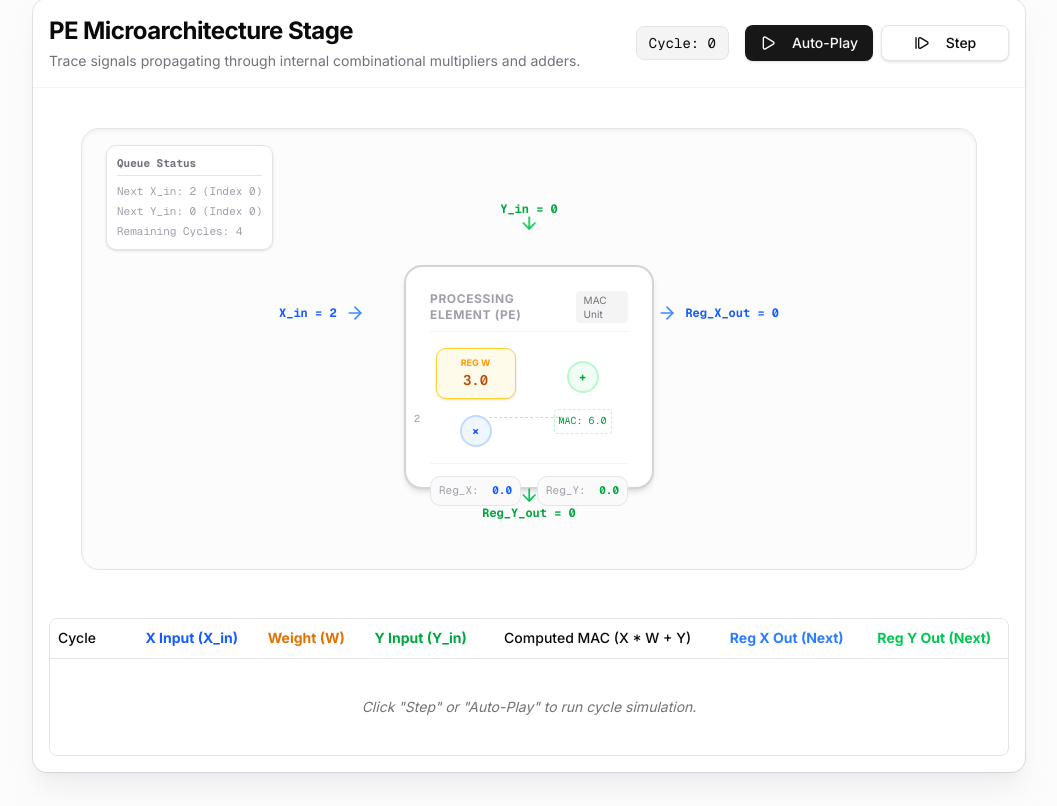
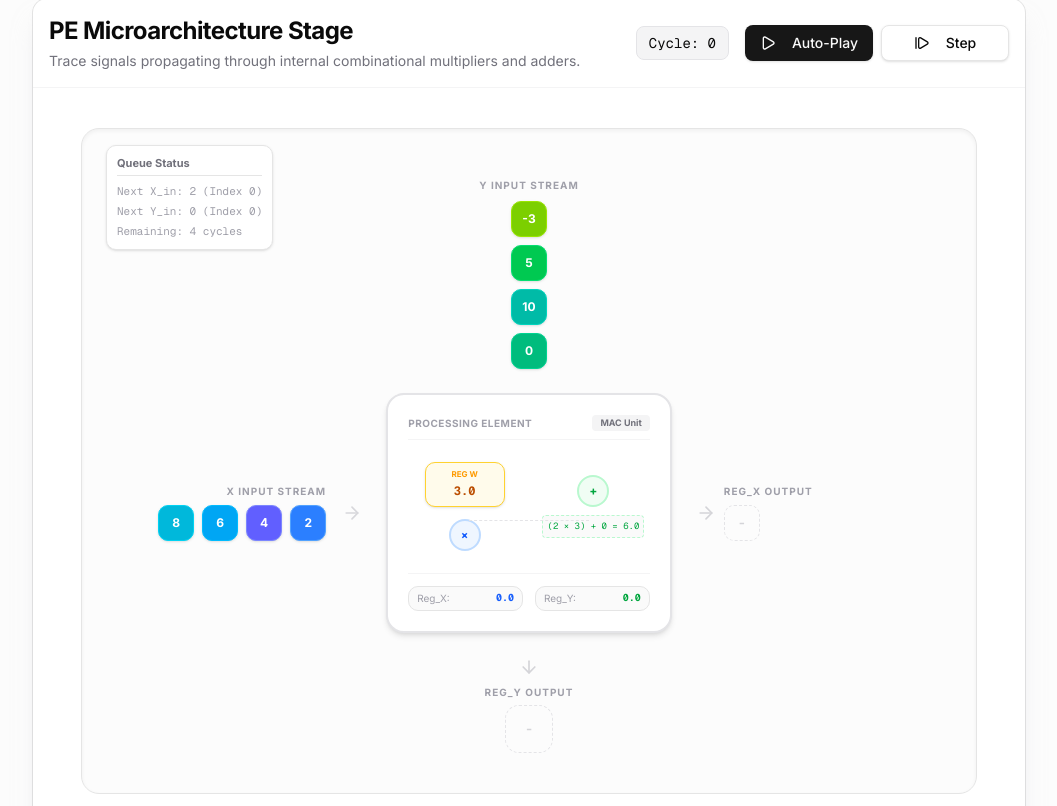
Before and after one commit to georgesung/systolic-array-simulator, a Next.js app in the folder web/: page / in a window 1280 px wide. Shown: the part 654-1460 px from the top of the page, without its empty margins (111-1168 px from the left). Built offline with nearby package versions, Linux system fonts and the light colour scheme.

Commit message:
Make the visuals nicer with blocks

```diff
--- a/web/src/components/PESimulator.tsx
+++ b/web/src/components/PESimulator.tsx
@@ -20,6 +20,22 @@ interface PEHistoryEntry {
   xOut: number;
   yOut: number;
 }
+
+const X_COLORS = [
+  'bg-blue-500 text-white dark:bg-blue-600 border-blue-400',
+  'bg-indigo-500 text-white dark:bg-indigo-600 border-indigo-400',
+  'bg-sky-500 text-white dark:bg-sky-600 border-sky-400',
+  'bg-cyan-500 text-white dark:bg-cyan-600 border-cyan-400',
+  'bg-purple-500 text-white dark:bg-purple-600 border-purple-400',
+];
+
+const Y_COLORS = [
+  'bg-emerald-500 text-white dark:bg-emerald-600 border-emerald-400',
+  'bg-teal-500 text-white dark:bg-teal-600 border-teal-400',
+  'bg-green-500 text-white dark:bg-green-600 border-green-400',
+  'bg-lime-500 text-white dark:bg-lime-600 border-lime-400',
+  'bg-rose-500 text-white dark:bg-rose-600 border-rose-400',
+];
 
 export function PESimulator() {
   const [weightInput, setWeightInput] = useState<string>('3.0');
@@ -67,7 +83,7 @@ export function PESimulator() {
     setYStreamInput(ys.join(', '));
   };
 
-  // Perform one tick/step (wrapped in useCallback to satisfy dependency rules)
+  // Perform one tick/step
   const tick = useCallback(() => {
     if (cycle >= maxCycles) {
       setIsAutoPlaying(false);
@@ -146,7 +162,7 @@ export function PESimulator() {
                   onClick={handleRandomizeWeight}
                   disabled={cycle > 0}
                 >
-                  <Dices className="w-3 h-3 mr-1" /> RNG
+                  <Dices className="w-3.5 h-3.5 mr-1" /> RNG
                 </Button>
               </div>
               <Input
@@ -242,120 +258,182 @@ export function PESimulator() {
         </CardHeader>
         <CardContent className="flex flex-col items-center">
 
-          {/* Main Visual Canvas */}
-          <div className="w-full max-w-4xl bg-zinc-50/50 dark:bg-black rounded-2xl border p-12 relative flex flex-col items-center justify-center min-h-[420px] mb-8 overflow-hidden shadow-inner">
+          {/* Main Visual Canvas (Horizontal-centric queue and structural map) */}
+          <div className="w-full max-w-4xl bg-zinc-50/50 dark:bg-black rounded-2xl border p-6 relative flex flex-col items-center justify-center min-h-[480px] mb-8 overflow-hidden shadow-inner">
 
-            {/* Input Queues Visualizer */}
-            <div className="absolute top-4 left-6 flex flex-col gap-1 text-[11px] text-zinc-400 font-mono bg-white dark:bg-zinc-950 p-2.5 rounded-lg border shadow-sm max-w-[200px]">
-              <span className="font-bold text-zinc-500 border-b pb-1 mb-1">Queue Status</span>
-              <span>Next X_in: {currentXIn} (Index {cycle})</span>
-              <span>Next Y_in: {currentYIn} (Index {cycle})</span>
-              <span>Remaining Cycles: {Math.max(0, maxCycles - cycle)}</span>
+            {/* Input Queues Metadata Bubble */}
+            <div className="absolute top-4 left-6 flex flex-col gap-1 text-[11px] text-zinc-400 font-mono bg-white dark:bg-zinc-950 p-2.5 rounded-lg border shadow-sm max-w-[200px] z-10">
+              <span className="font-bold text-zinc-500 border-b pb-1 mb-1 font-sans">Queue Status</span>
+              <span>Next X_in: {cycle < xStream.length ? xStream[cycle] : 0} (Index {cycle})</span>
+              <span>Next Y_in: {cycle < yStream.length ? yStream[cycle] : 0} (Index {cycle})</span>
+              <span>Remaining: {Math.max(0, maxCycles - cycle)} cycles</span>
             </div>
 
-            {/* PE Structure Drawing */}
-            <div className="flex items-center justify-center relative w-[500px] h-[320px] mt-6">
+            {/* Structured Simulation Layout */}
+            <div className="flex flex-col items-center w-full max-w-3xl mt-8 relative gap-4">
 
-              {/* Top Y Input Arrow & Bubble */}
-              <div className="absolute top-0 left-1/2 -translate-x-1/2 flex flex-col items-center">
-                <span className="text-xs font-bold text-green-600 dark:text-green-400 font-mono">
-                  Y_in = {currentYIn}
-                </span>
-                <ArrowDown className="w-5 h-5 text-green-500 animate-bounce" />
+              {/* Row 1: Top Y Input Queue */}
+              <div className="flex flex-col items-center h-48 justify-end">
+                <span className="text-[10px] font-bold text-zinc-400 uppercase tracking-widest mb-2 font-sans">Y Input Stream</span>
+                <div className="flex flex-col gap-2 items-center">
+                  {Array.from({ length: 4 })
+                    .map((_, idx) => idx)
+                    .reverse()
+                    .map(j => {
+                      const k = cycle + j;
+                      if (k >= yStream.length) return null;
+                      return (
+                        <div
+                          key={`y-q-${k}`}
+                          className={`w-9 h-9 rounded-lg shadow-sm flex items-center justify-center text-xs font-bold border transform transition-all duration-300 ${
+                            Y_COLORS[k % Y_COLORS.length]
+                          }`}
+                        >
+                          {yStream[k]}
+                        </div>
+                      );
+                    })}
+                </div>
+                <ArrowDown className="w-5 h-5 text-zinc-300 dark:text-zinc-700 mt-2 animate-bounce" />
               </div>
 
-              {/* Left X Input Arrow & Bubble */}
-              <div className="absolute left-0 top-[35%] -translate-y-1/2 flex items-center gap-2">
-                <span className="text-xs font-bold text-blue-600 dark:text-blue-400 font-mono">
-                  X_in = {currentXIn}
-                </span>
-                <ArrowRight className="w-5 h-5 text-blue-500 animate-pulse" />
+              {/* Row 2: Left X Queue | Center PE | Right X Register Out */}
+              <div className="flex items-center justify-center w-full gap-4">
+
+                {/* Left X Input Queue */}
+                <div className="flex items-center justify-end w-64 pr-2">
+                  <div className="flex flex-col items-end mr-4">
+                    <span className="text-[10px] font-bold text-zinc-400 uppercase tracking-widest mb-1.5 font-sans">X Input Stream</span>
+                    <div className="flex gap-2 items-center">
+                      {Array.from({ length: 4 })
+                        .map((_, idx) => idx)
+                        .reverse()
+                        .map(j => {
+                          const k = cycle + j;
+                          if (k >= xStream.length) return null;
+                          return (
+                            <div
+                              key={`x-q-${k}`}
+                              className={`w-9 h-9 rounded-lg shadow-sm flex items-center justify-center text-xs font-bold border transform transition-all duration-300 ${
+                                X_COLORS[k % X_COLORS.length]
+                              }`}
+                            >
+                              {xStream[k]}
+                            </div>
+                          );
+                        })}
+                    </div>
+                  </div>
+                  <ArrowRight className="w-5 h-5 text-zinc-300 dark:text-zinc-700 animate-pulse shrink-0" />
                 </div>
 
-              {/* Main Processing Element Boundary Box */}
-              <div className="absolute top-[20%] bottom-[10%] left-[25%] right-[25%] bg-white dark:bg-zinc-900 border-2 border-zinc-300 dark:border-zinc-700 rounded-2xl shadow-md p-6 flex flex-col justify-between">
+                {/* Center: The Processing Element Boundary Box */}
+                <div className="w-[320px] h-[240px] bg-white dark:bg-zinc-900 border-2 border-zinc-200 dark:border-zinc-800 rounded-2xl shadow-md p-5 flex flex-col justify-between relative z-10">
 
                   {/* Header Label inside box */}
                   <div className="flex justify-between items-center pb-2 border-b border-zinc-100 dark:border-zinc-800">
-                  <span className="text-xs font-bold uppercase tracking-wider text-zinc-400">Processing Element (PE)</span>
-                  <span className="text-[10px] bg-zinc-100 dark:bg-zinc-800 px-2 py-0.5 rounded text-zinc-500">MAC Unit</span>
+                    <span className="text-[10px] font-bold uppercase tracking-wider text-zinc-400 font-sans">Processing Element</span>
+                    <span className="text-[9px] bg-zinc-100 dark:bg-zinc-800 px-2 py-0.5 rounded text-zinc-500 font-bold font-sans">MAC Unit</span>
                   </div>
 
                   {/* Internal Logic Diagrams */}
-                <div className="flex-1 grid grid-cols-2 gap-4 items-center py-4 relative">
+                  <div className="flex-1 grid grid-cols-2 gap-4 items-center py-2 relative">
 
                     {/* Left Column: Register W & Multiplier */}
-                  <div className="flex flex-col items-center gap-4 relative">
+                    <div className="flex flex-col items-center gap-3 relative">
                       {/* Weight Register Box */}
-                    <div className="bg-amber-50 dark:bg-amber-950/20 border border-amber-300 dark:border-amber-800/80 rounded-lg p-2 w-20 text-center shadow-sm">
-                      <span className="text-[9px] text-amber-500 uppercase font-bold block">Reg W</span>
-                      <span className="font-mono text-sm font-semibold text-amber-700 dark:text-amber-400">
+                      <div className="bg-amber-50 dark:bg-amber-950/20 border border-amber-300 dark:border-amber-800/80 rounded-lg p-1.5 w-20 text-center shadow-sm">
+                        <span className="text-[8px] text-amber-500 uppercase font-bold block font-sans">Reg W</span>
+                        <span className="font-mono text-xs font-bold text-amber-700 dark:text-amber-400">
                           {parsedWeight.toFixed(1)}
                         </span>
                       </div>
 
-                    {/* Multiplier Icon/Symbol */}
+                      {/* Multiplier Symbol */}
                       <div className="bg-blue-50 dark:bg-blue-950/40 border-2 border-blue-200 dark:border-blue-900 rounded-full w-8 h-8 flex items-center justify-center text-xs font-bold text-blue-600 dark:text-blue-400 font-mono">
                         ×
                       </div>
-                    {/* Floating internal signal path X_in -> multiplier */}
-                    <div className="text-[10px] text-zinc-400 font-mono absolute -left-4 top-[65%]">
-                      {currentXIn}
-                    </div>
                     </div>
 
-                  {/* Right Column: Adder & Register Accumulator */}
-                  <div className="flex flex-col items-center gap-4 relative">
+                    {/* Right Column: Adder */}
+                    <div className="flex flex-col items-center justify-center gap-2 relative">
                       {/* Adder Symbol */}
                       <div className="bg-green-50 dark:bg-green-950/40 border-2 border-green-200 dark:border-green-900 rounded-full w-8 h-8 flex items-center justify-center text-xs font-bold text-green-600 dark:text-green-400 font-mono">
                         +
                       </div>
 
-                    {/* Temporary Accumulator Bubble */}
-                    <div className="text-[10px] text-green-600 dark:text-green-400 font-mono border border-dashed border-green-200 p-1 rounded">
-                      MAC: { (currentXIn * parsedWeight + currentYIn).toFixed(1) }
+                      {/* Live combinational calculation display */}
+                      <div className="text-[9px] text-green-600 dark:text-green-400 font-mono border border-dashed border-green-200 dark:border-green-900/50 p-1 rounded bg-zinc-50 dark:bg-zinc-950">
+                        ({currentXIn} × {parsedWeight}) + {currentYIn} = {(currentXIn * parsedWeight + currentYIn).toFixed(1)}
                       </div>
                     </div>
 
-                  {/* Connector lines (abstracted) */}
-                  <div className="absolute left-[30%] right-[30%] top-[65%] border-t border-zinc-300 dark:border-zinc-700 border-dashed z-0" />
+                    {/* Connector lines (dashed) */}
+                    <div className="absolute left-[25%] right-[25%] top-[60%] border-t border-zinc-200 dark:border-zinc-800 border-dashed z-0" />
                   </div>
 
-                {/* Registered Outputs (Represent Clock registers) */}
-                <div className="border-t border-zinc-100 dark:border-zinc-800 pt-3 flex justify-between gap-4">
-                  {/* Reg X Out (Horizontal Output Buffer) */}
-                  <div className="flex-1 bg-zinc-50 dark:bg-zinc-950 rounded-lg px-2 py-1.5 border flex justify-between items-center text-[11px] font-mono">
-                    <span className="text-zinc-400">Reg_X:</span>
+                  {/* Registered Outputs (At Clock registers) */}
+                  <div className="border-t border-zinc-100 dark:border-zinc-800 pt-3 flex justify-between gap-3">
+
+                    {/* Reg X Out */}
+                    <div className="flex-1 bg-zinc-50 dark:bg-zinc-950 rounded-lg px-2 py-1 border flex justify-between items-center text-[10px] font-mono">
+                      <span className="text-zinc-400 font-sans">Reg_X:</span>
                       <span className="font-bold text-blue-600 dark:text-blue-400">
                         {peState.regXOut.toFixed(1)}
                       </span>
                     </div>
 
-                  {/* Reg Y Out (Vertical Accumulator Buffer) */}
-                  <div className="flex-1 bg-zinc-50 dark:bg-zinc-950 rounded-lg px-2 py-1.5 border flex justify-between items-center text-[11px] font-mono">
-                    <span className="text-zinc-400">Reg_Y:</span>
+                    {/* Reg Y Out */}
+                    <div className="flex-1 bg-zinc-50 dark:bg-zinc-950 rounded-lg px-2 py-1 border flex justify-between items-center text-[10px] font-mono">
+                      <span className="text-zinc-400 font-sans">Reg_Y:</span>
                       <span className="font-bold text-green-600 dark:text-green-400">
                         {peState.regYOut.toFixed(1)}
                       </span>
+                    </div>
+
+                  </div>
+
+                </div>
+
+                {/* Right X Output Visualizer */}
+                <div className="flex items-center w-64 pl-2 gap-2">
+                  <ArrowRight className="w-5 h-5 text-zinc-300 dark:text-zinc-700 shrink-0" />
+                  <div className="flex flex-col items-start">
+                    <span className="text-[10px] font-bold text-zinc-400 uppercase tracking-widest mb-1.5 font-sans">Reg_X Output</span>
+                    {cycle > 0 ? (
+                      <div
+                        className={`w-9 h-9 rounded-lg shadow-sm flex items-center justify-center text-xs font-bold border transition-all duration-300 ${
+                          X_COLORS[(cycle - 1) % X_COLORS.length]
+                        }`}
+                      >
+                        {peState.regXOut}
+                      </div>
+                    ) : (
+                      <div className="w-9 h-9 rounded-lg border border-dashed border-zinc-200 dark:border-zinc-800 flex items-center justify-center text-zinc-300 dark:text-zinc-700 text-xs font-bold font-mono">
+                        -
+                      </div>
+                    )}
                   </div>
                 </div>
 
               </div>
 
-              {/* Right X Output Arrow & Bubble */}
-              <div className="absolute right-0 top-[35%] -translate-y-1/2 flex items-center gap-2">
-                <ArrowRight className="w-5 h-5 text-blue-500 animate-pulse" />
-                <span className="text-xs font-bold text-blue-600 dark:text-blue-400 font-mono">
-                  Reg_X_out = {peState.regXOut}
-                </span>
+              {/* Row 3: Bottom Y Output Visualizer */}
+              <div className="flex flex-col items-center h-28 mt-2">
+                <ArrowDown className="w-5 h-5 text-zinc-300 dark:text-zinc-700 mb-2" />
+                <span className="text-[10px] font-bold text-zinc-400 uppercase tracking-widest mb-1.5 font-sans">Reg_Y Output</span>
+                {cycle > 0 ? (
+                  <div
+                    className="w-12 h-12 rounded-xl shadow-md flex flex-col items-center justify-center border bg-green-500 text-white dark:bg-green-600 border-green-400 text-xs font-bold"
+                  >
+                    <span className="text-[8px] opacity-75 font-mono uppercase font-bold">Accum</span>
+                    <span>{peState.regYOut}</span>
                   </div>
-
-              {/* Bottom Y Output Arrow & Bubble */}
-              <div className="absolute bottom-0 left-1/2 -translate-x-1/2 flex flex-col items-center">
-                <ArrowDown className="w-5 h-5 text-green-500" />
-                <span className="text-xs font-bold text-green-600 dark:text-green-400 font-mono">
-                  Reg_Y_out = {peState.regYOut}
-                </span>
+                ) : (
+                  <div className="w-12 h-12 rounded-xl border border-dashed border-zinc-200 dark:border-zinc-800 flex items-center justify-center text-zinc-300 dark:text-zinc-700 text-xs font-bold font-mono">
+                    -
+                  </div>
+                )}
               </div>
 
             </div>
```
Lines whose indentation alone changed are shown as unchanged.
